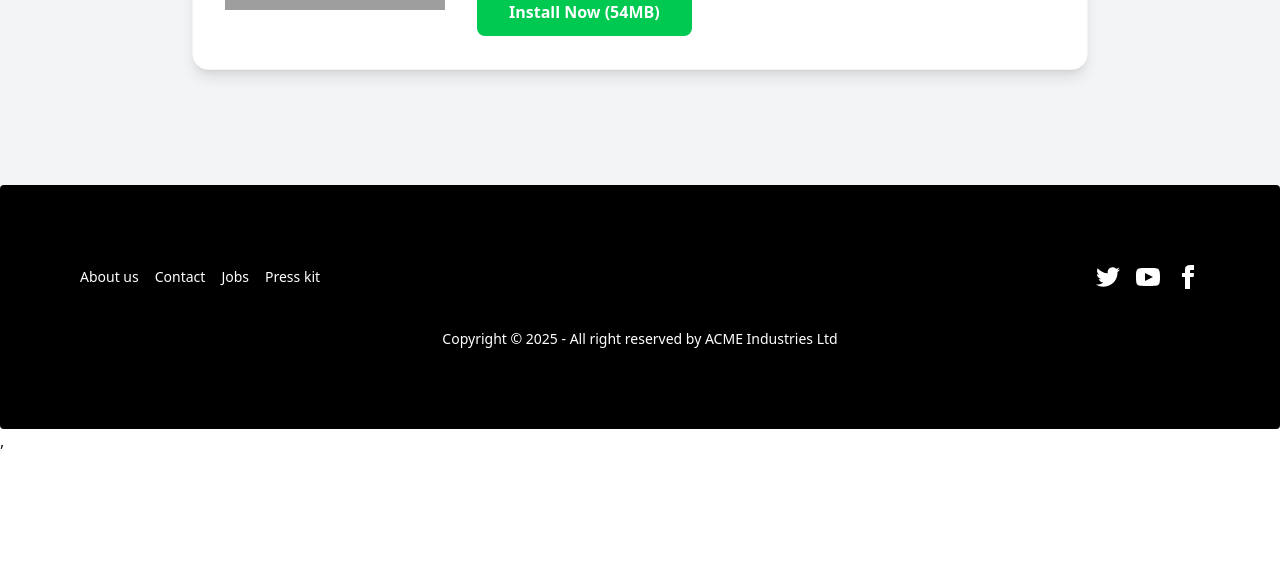
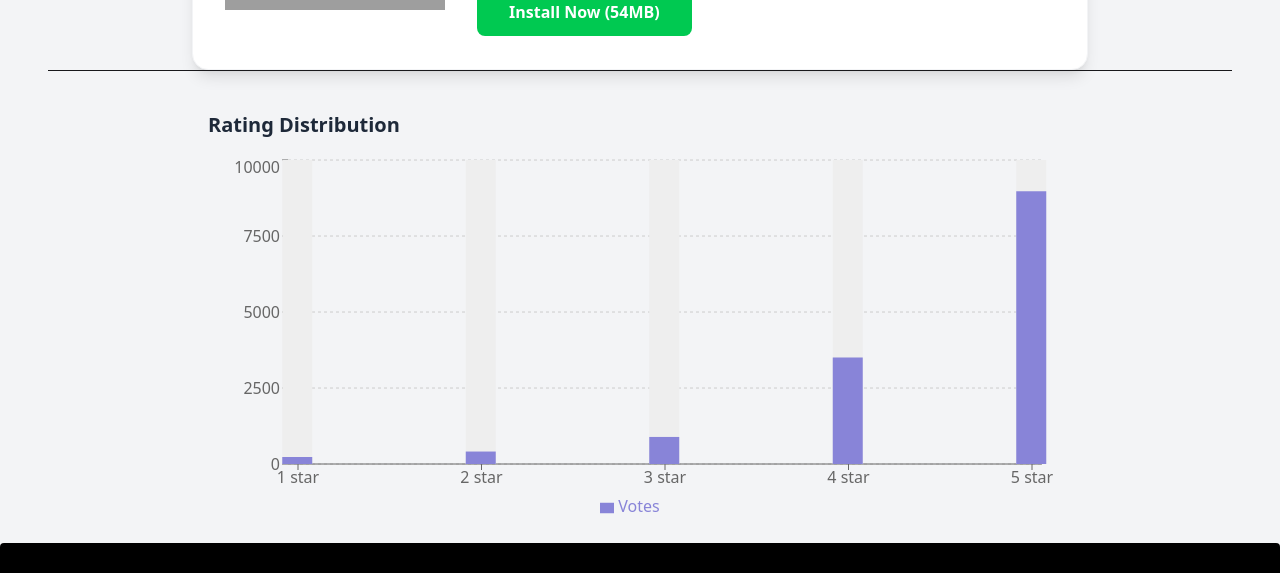
Before and after one commit to parthopauldev/Hero-App, a React (Vite) app: page /App/1 in a window 1280 px wide. Shown: the part 371-944 px from the top of the page. Before the commit the page ends 824 px from the top, so only its background shows below. Built offline with nearby package versions, Linux system fonts and the light colour scheme; grey boxes are pictures that could not be loaded.

Commit message:
Added:Cart

```diff
--- a/package.json
+++ b/package.json
@@ -17,6 +17,7 @@
     "react-router": "^7.9.3",
     "react-router-dom": "^7.9.3",
     "react-toastify": "^11.0.5",
+    "recharts": "^3.2.1",
     "tailwindcss": "^4.1.14"
   },
   "devDependencies": {
--- a/src/Pages/AppDetails.jsx
+++ b/src/Pages/AppDetails.jsx
@@ -1,11 +1,12 @@
-
 import React, { useState } from "react";
 import { useParams } from "react-router";
 import UseApps from "../Hooks/UseApps";
 import { toast } from "react-toastify";
 import ErrorPage from "./ErrorPage";
+import { BarChart, Bar, XAxis, YAxis, CartesianGrid, Tooltip, Legend, ResponsiveContainer } from 'recharts';
 
 const AppDetails = () => {
+
     let [active,setActive]=useState(false)
 
     const { id } = useParams();
@@ -18,17 +19,22 @@ const AppDetails = () => {
     const app = apps.find((p) => String(p.id) === id);
     if (!app) return <ErrorPage/>;
 
-  const { image, title, companyName, downloads, ratingAvg, reviews, size } =
+    const { image, title, companyName, downloads, ratingAvg, reviews, size, ratings } =
     app;
+    // Data is now correctly sourced as 'ratings'
+    const data = ratings;
 
     let handleInstall=()=>{
         console.log('vvf')
-toast(`${title} Installed Seccesful`)
+        toast(`${title} Installed Successful`)
         setActive(true)
     }
     const buttonText = active ? "Installed" : `Install Now (${size}MB)`;
 
     return (
+        <div>
+
+
         <div className="max-w-4xl mx-auto flex flex-col md:flex-row items-center justify-between bg-white shadow-lg rounded-2xl p-8 border border-gray-100 mt-10">
 
             <div className="flex-shrink-0 mb-6 md:mb-0">
@@ -112,6 +118,46 @@ setActive(true)
                 </div>
             </div>
         </div>
+        <hr />
+
+
+
+        <div className="max-w-4xl mx-auto p-4 mt-6" style={{ height: '400px' }}>
+            <h3 className="text-xl font-bold mb-4 text-gray-800">Rating Distribution</h3>
+
+
+            {data && data.length > 0 ? (
+                <ResponsiveContainer width="100%" height="100%">
+                    <BarChart
+
+                        data={data}
+                        margin={{
+                            top: 5,
+                            right: 30,
+                            left: 20,
+                            bottom: 5,
+                        }}
+                        barSize={30}
+                    >
+                        <CartesianGrid strokeDasharray="3 3" />
+
+
+                        <XAxis dataKey="name" scale="point" padding={{ left: 10, right: 10 }} />
+
+                        <YAxis />
+                        <Tooltip />
+                        <Legend />
+
+
+                        <Bar dataKey="count" fill="#8884d8" name="Votes" background={{ fill: '#eee' }} />
+                    </BarChart>
+                </ResponsiveContainer>
+            ) : (
+                <p className="text-gray-500 text-center py-10">No rating data available to display chart.</p>
+            )}
+        </div>
+
+        </div>
     );
 };
 
```
Also changed, not shown: 1 other file (tests, documents, lock files or other folders). Lines whose indentation alone changed are shown as unchanged.
